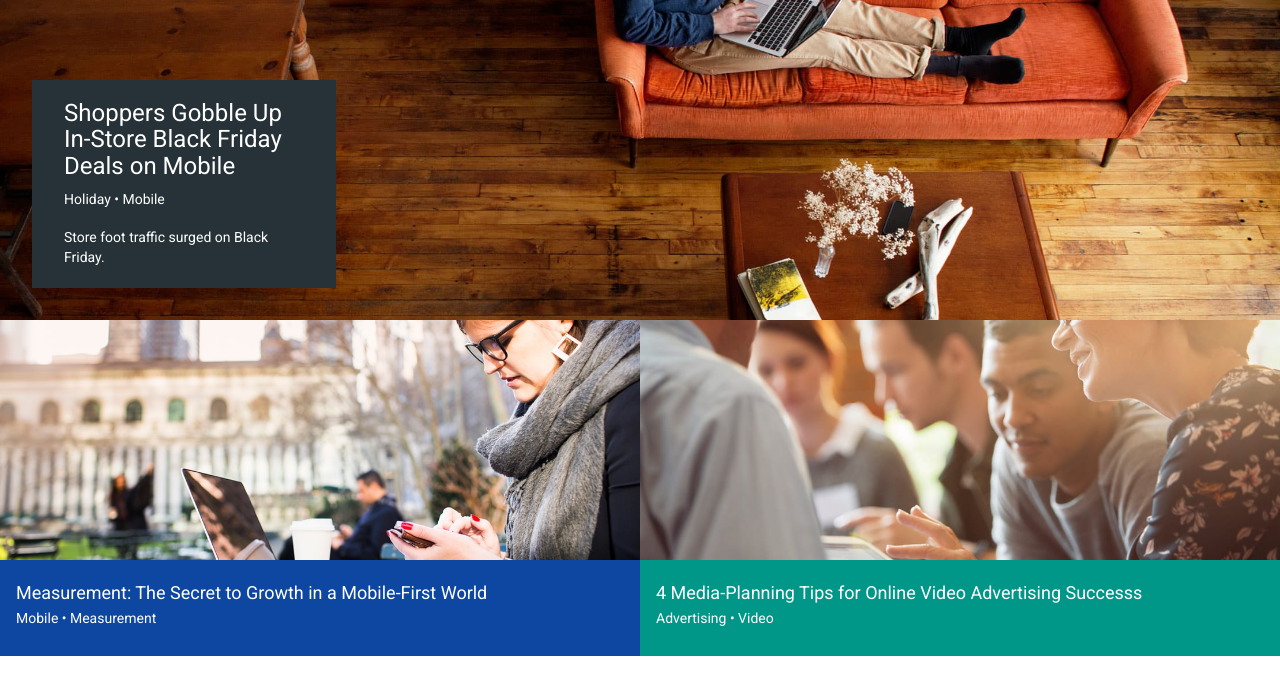
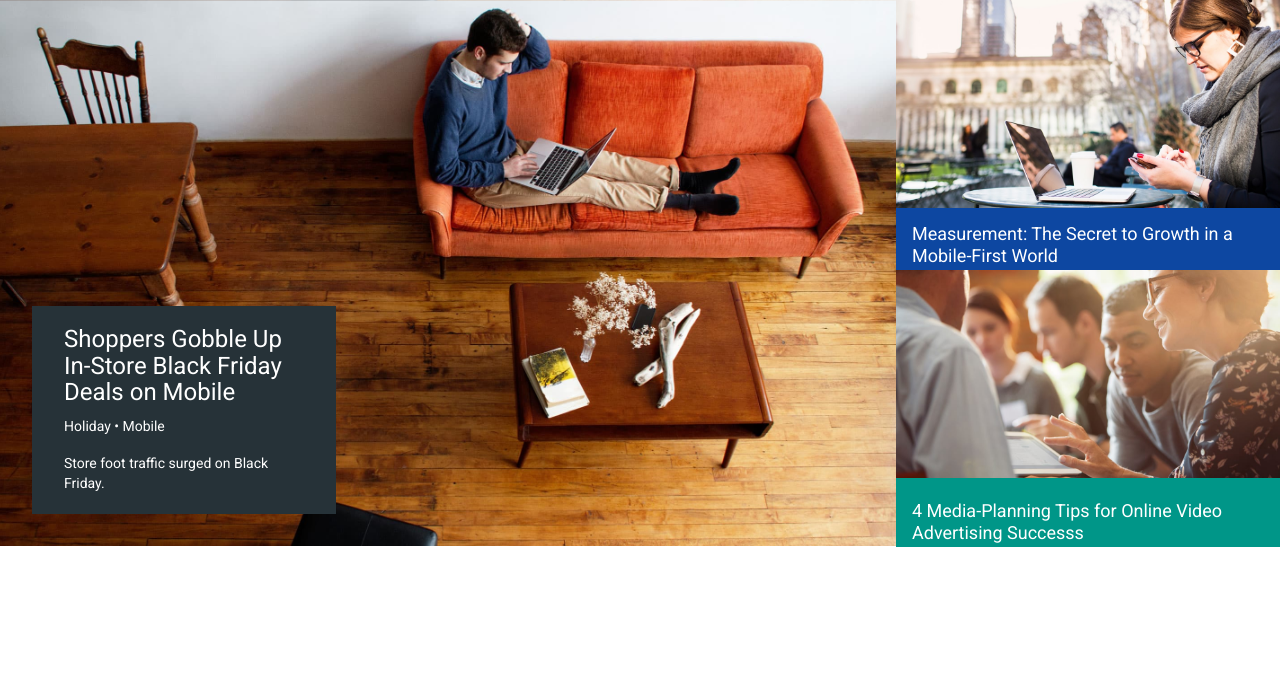
Before and after one commit to jenasancartier/think-rebuild, a plain HTML site: page index.html in a window 1280 px wide. Drawn offline with nearby package versions, Linux system fonts and the light colour scheme.

Commit message:
begin media queries for desktop+ sized viewports

```diff
--- a/css/styles.css
+++ b/css/styles.css
@@ -63,9 +63,8 @@ body {
   float: right;
   height: 100%;
   width: 50%;
-  padding: 12px 16px 12px 16px;
+  padding: 5px 16px 12px 16px;
   background-color: rgb(13, 71, 161);
-  position: static;
 }
 
 .primary-text {
@@ -105,16 +104,21 @@ body {
 }
 
 
-@media only screen and (min-width: 650px) {
+@media only screen and (min-width: 750px) {
+  .content-main {
+    height: 50vh;
+  }
+
   .content1 {
     float: left;
     width: 50vw;
-    height: 30vh;
+    height: 25vh;
     position: relative;
+    text-size-adjust: 100%;
   }
 
   .text-box1, .text-box2 {
-    height: 40%;
+    height: 33%;
     position: absolute;
     top: 100%;
     /*transform: translate(0, 50%);*/
@@ -124,7 +128,7 @@ body {
   .content2 {
     float: right;
     width: 50vw;
-    height: 30vh;
+    height: 25vh;
     position: relative;
   }
 
@@ -133,3 +137,32 @@ body {
     width: 15em;
   }
 }
+
+
+@media only screen and (min-width: 1020px) {
+  body {
+    position: relative;
+  }
+
+  .content-main {
+    float: left;
+    width: 70vw;
+    height: 68.3vh;
+  }
+
+  .content1 {
+    width: 30vw;
+    height: 26vh;
+    float: right;
+  }
+
+  .content2 {
+    width: 30vw;
+    height: 26vh;
+    float: right;
+    position: absolute;
+    top: 49.4%;
+    right: 0;
+  }
+
+}
```
